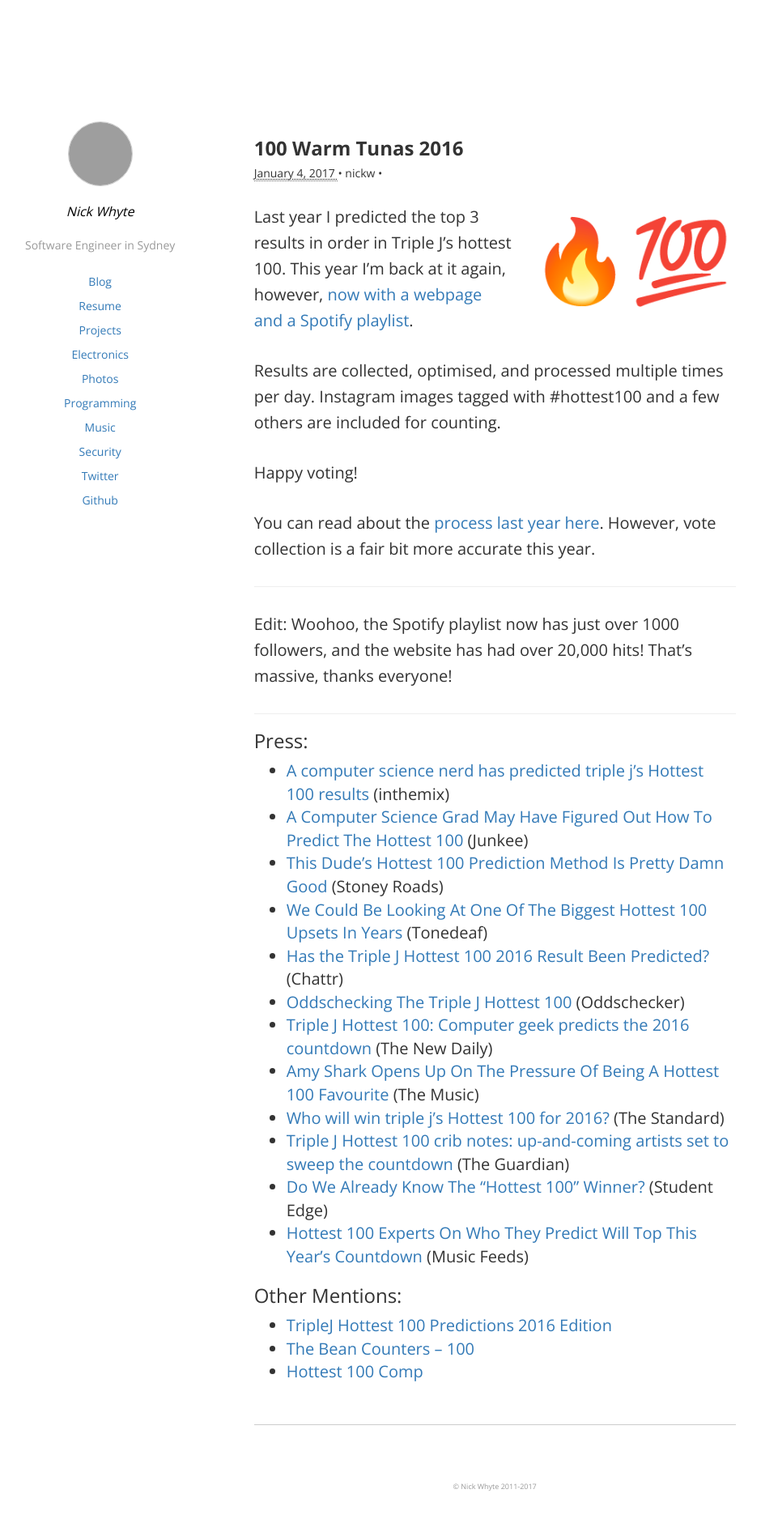
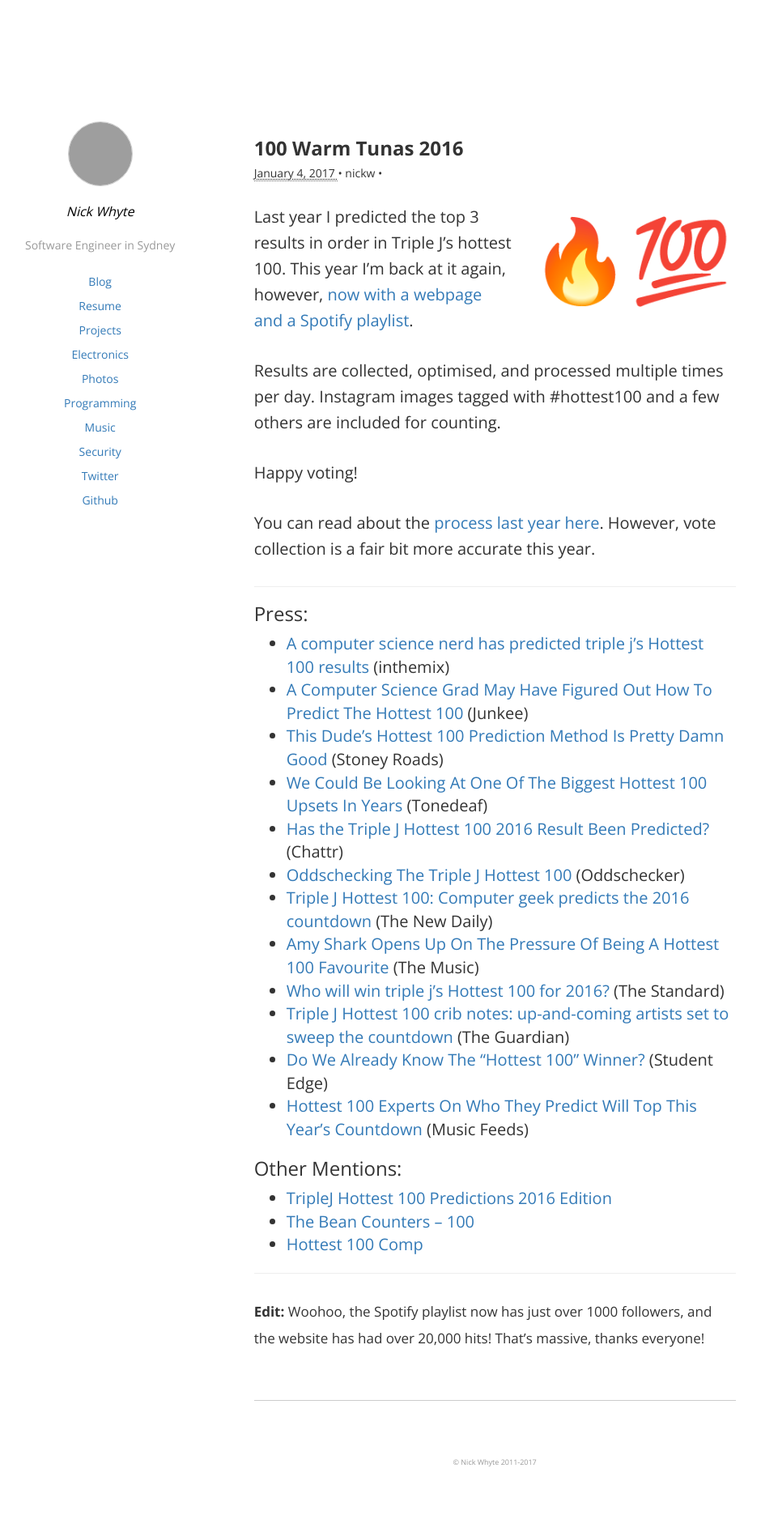
Before and after one commit to nickw444/nickw444.github.io, a Jekyll site: the page built from _posts/2017-01-04-100-warm-tunas-2016.md, in a window 1280 px wide. Shown: the whole page at 81% size, without its empty margins (143-1083 px from the left). Built offline with Jekyll 4.4.1, drawn with Linux system fonts in a browser that asks for light colours; comment, search, counter and statistics services are not loaded; after the commit the page ends 1862 px from its top, so only the background shows below that; part of the change alters nothing that is shown; grey boxes are pictures that could not be loaded.

```diff
--- a/_posts/2017-01-04-100-warm-tunas-2016.md
+++ b/_posts/2017-01-04-100-warm-tunas-2016.md
@@ -21,9 +21,6 @@ You can read about the <a href="https://nickwhyte.com/post/2016/predicting-tripl
 
 
 ---
-Edit: Woohoo, the Spotify playlist now has just over 1000 followers, and the website has had over 20,000 hits! That's massive, thanks everyone!
-
----
 
 ### Press:
 
@@ -45,3 +42,6 @@ Edit: Woohoo, the Spotify playlist now has just over 1000 followers, and the web
 - [TripleJ Hottest 100 Predictions 2016 Edition](http://www.eigenmagic.com/2017/01/25/triplej-hottest-100-predictions-2016-edition/)
 - [The Bean Counters – 100](https://beancounters100.com/blog/)
 - [Hottest 100 Comp](http://www.hottest100comp.com/)
+
+---
+<small><strong>Edit:</strong> Woohoo, the Spotify playlist now has just over 1000 followers, and the website has had over 20,000 hits! That's massive, thanks everyone!</small>
```
